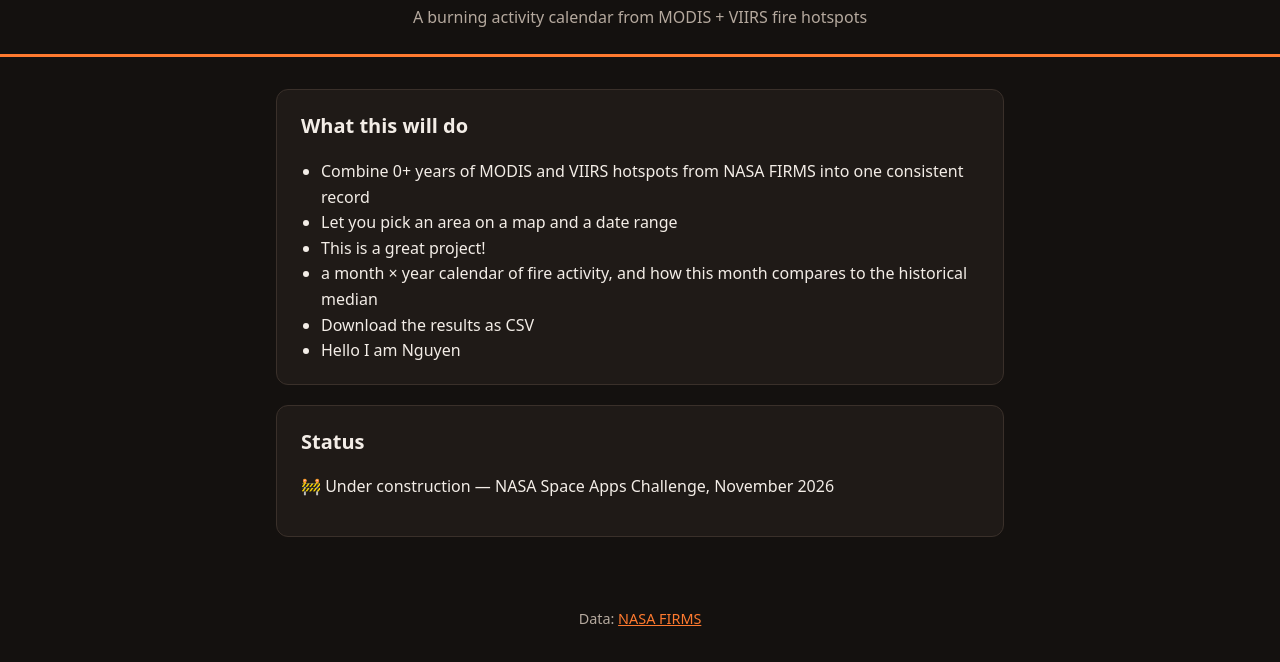
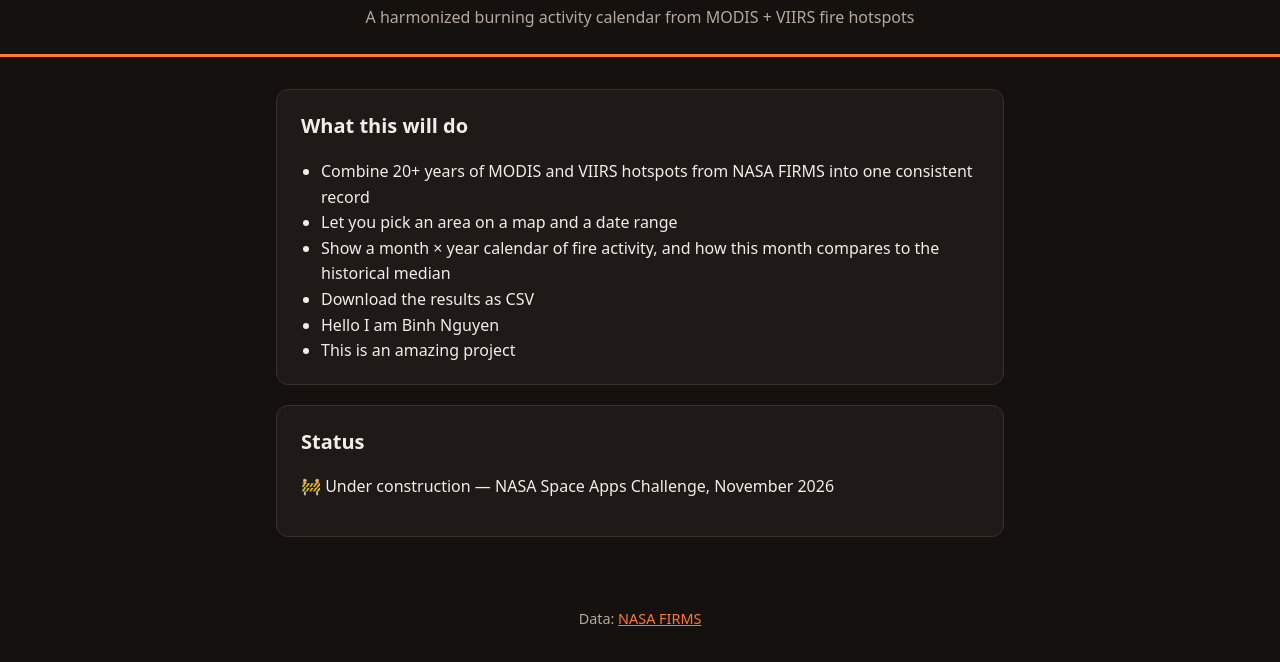
Before and after one commit to GShubhan/ignisensing-analytics, a plain HTML site: page web/index.html in a window 1280 px wide. Shown: the part 128-790 px from the top of the page. Drawn offline with Linux system fonts and the light colour scheme.

Commit message:
Update landing page tagline and feature list
Restore "harmonized" in the tagline and "20+ years" in the feature list,
fix the incomplete "month x year calendar" item, update the intro line
to "Binh Nguyen", and add a project highlight item.

Co-Authored-By: Claude Opus 5.5 <noreply@anthropic.com>

```diff
--- a/web/index.html
+++ b/web/index.html
@@ -10,19 +10,19 @@
 <body>
   <header>
     <h1>Ignisensing Analytics</h1>
-    <p class="tagline">A burning activity calendar from MODIS + VIIRS fire hotspots</p>
+    <p class="tagline">A harmonized burning activity calendar from MODIS + VIIRS fire hotspots</p>
   </header>
 
   <main>
     <section class="card">
       <h2>What this will do</h2>
       <ul>
-        <li>Combine 0+ years of MODIS and VIIRS hotspots from NASA FIRMS into one consistent record</li>
+        <li>Combine 20+ years of MODIS and VIIRS hotspots from NASA FIRMS into one consistent record</li>
         <li>Let you pick an area on a map and a date range</li>
-        <li>This is a great project!</li>
-        <li> a month × year calendar of fire activity, and how this month compares to the historical median</li>
+        <li>Show a month × year calendar of fire activity, and how this month compares to the historical median</li>
         <li>Download the results as CSV</li>
-        <li>Hello I am Nguyen</li>
+        <li>Hello I am Binh Nguyen</li>
+        <li>This is an amazing project</li>
       </ul>
     </section>
 
```
